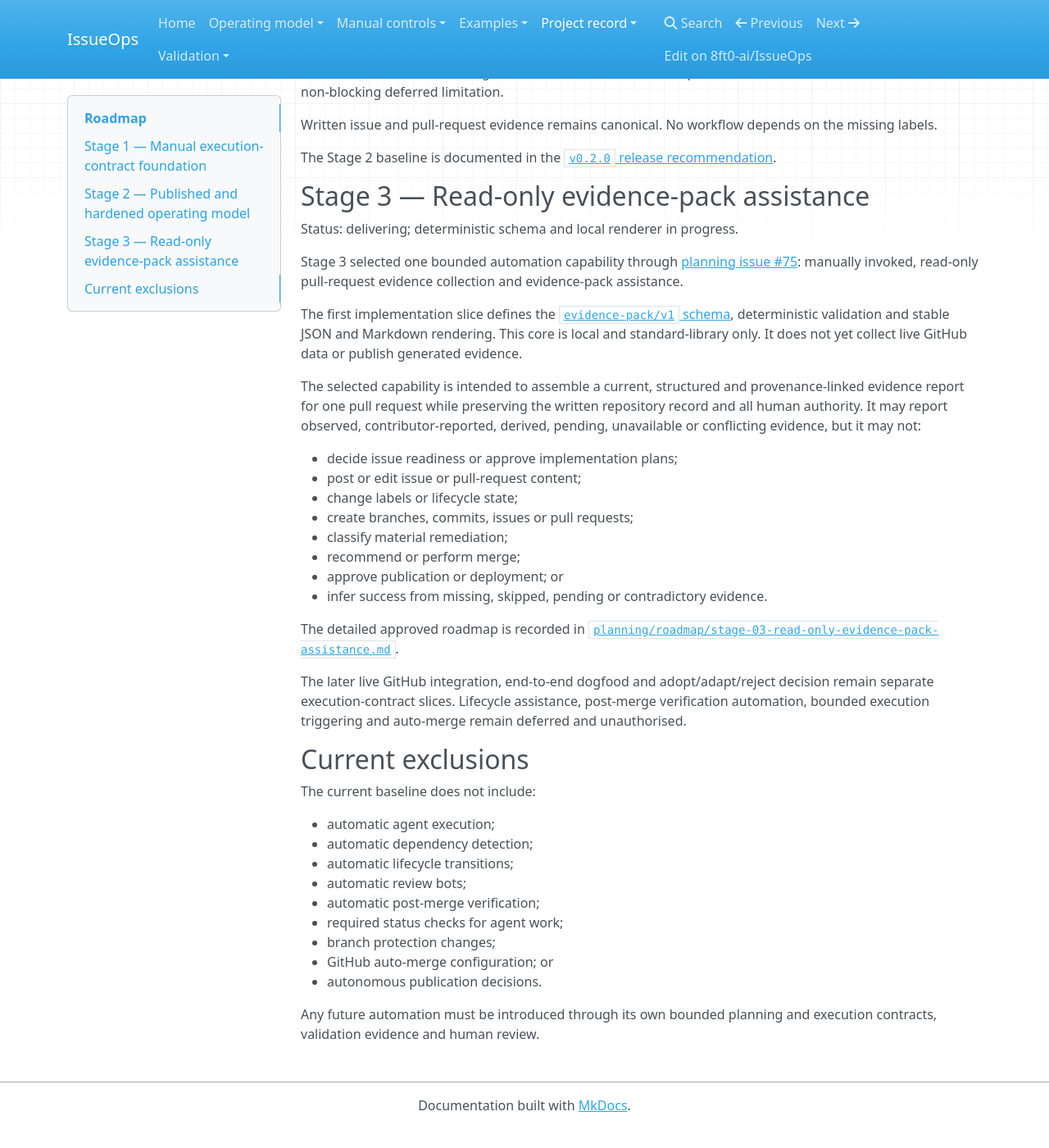
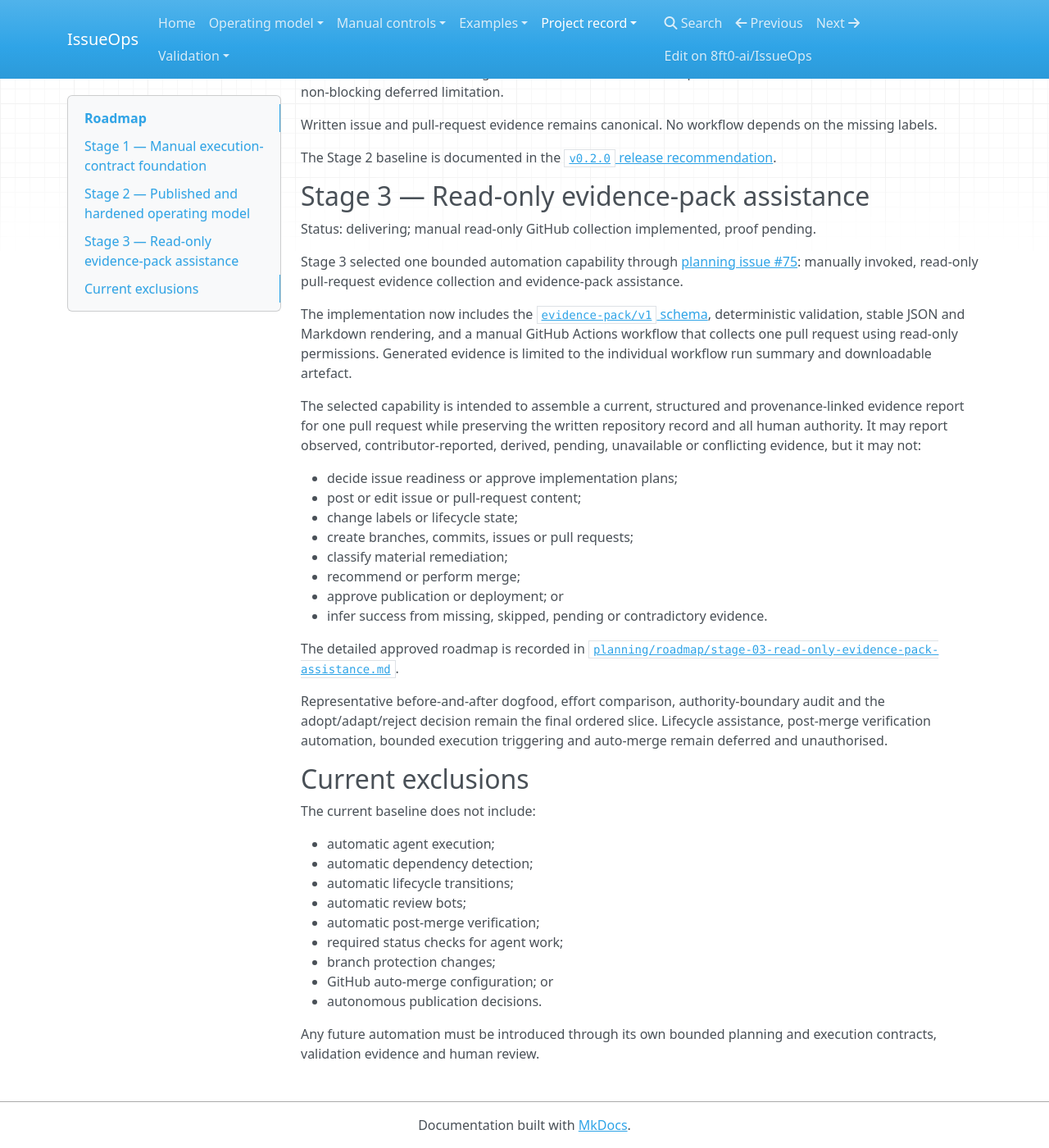
Before and after one commit to 8ft0-ai/IssueOps, an MkDocs documentation site: the page built from docs/roadmap.md, in a window 1280 px wide and 1400 px high, scrolled down 1399 px. Shown: the whole window at 82% size. Built offline with MkDocs 1.6.1, drawn with Linux system fonts in a browser that asks for light colours; nearby versions of some CDN libraries; before the commit the page ends 2775 px from its top, so only the background shows below that.

Commit message:
Update Stage 3 live collection status

```diff
--- a/docs/roadmap.md
+++ b/docs/roadmap.md
@@ -56,11 +56,11 @@ The Stage 2 baseline is documented in the [`v0.2.0` release recommendation](rele
 
 ## Stage 3 — Read-only evidence-pack assistance
 
-Status: delivering; deterministic schema and local renderer in progress.
+Status: delivering; manual read-only GitHub collection implemented, proof pending.
 
 Stage 3 selected one bounded automation capability through [planning issue #75](https://github.com/8ft0-ai/IssueOps/issues/75): manually invoked, read-only pull-request evidence collection and evidence-pack assistance.
 
-The first implementation slice defines the [`evidence-pack/v1` schema](evidence-pack-schema.md), deterministic validation and stable JSON and Markdown rendering. This core is local and standard-library only. It does not yet collect live GitHub data or publish generated evidence.
+The implementation now includes the [`evidence-pack/v1` schema](evidence-pack-schema.md), deterministic validation, stable JSON and Markdown rendering, and a manual GitHub Actions workflow that collects one pull request using read-only permissions. Generated evidence is limited to the individual workflow run summary and downloadable artefact.
 
 The selected capability is intended to assemble a current, structured and provenance-linked evidence report for one pull request while preserving the written repository record and all human authority. It may report observed, contributor-reported, derived, pending, unavailable or conflicting evidence, but it may not:
 
@@ -75,7 +75,7 @@ The selected capability is intended to assemble a current, structured and proven
 
 The detailed approved roadmap is recorded in [`planning/roadmap/stage-03-read-only-evidence-pack-assistance.md`](https://github.com/8ft0-ai/IssueOps/blob/main/planning/roadmap/stage-03-read-only-evidence-pack-assistance.md).
 
-The later live GitHub integration, end-to-end dogfood and adopt/adapt/reject decision remain separate execution-contract slices. Lifecycle assistance, post-merge verification automation, bounded execution triggering and auto-merge remain deferred and unauthorised.
+Representative before-and-after dogfood, effort comparison, authority-boundary audit and the adopt/adapt/reject decision remain the final ordered slice. Lifecycle assistance, post-merge verification automation, bounded execution triggering and auto-merge remain deferred and unauthorised.
 
 ## Current exclusions
 
```
